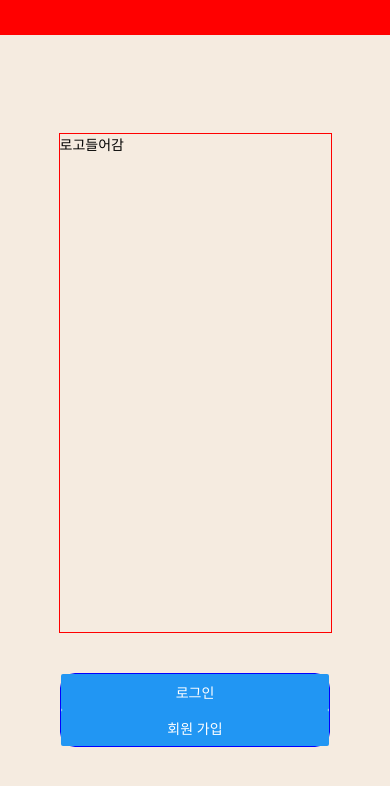
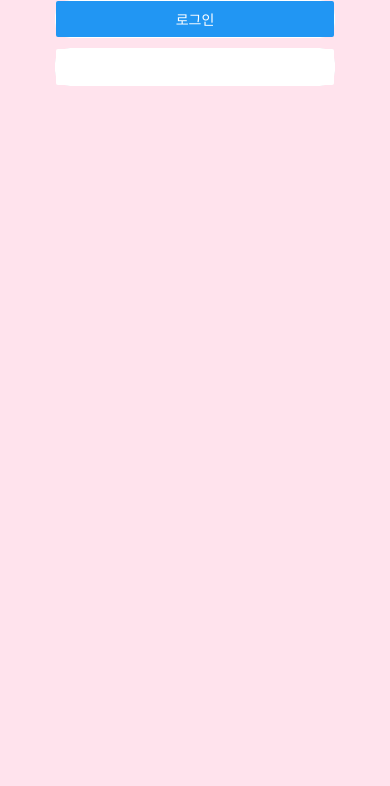
Before and after one commit to AniShorts/front-end, a React Native app in the folder front/: screen /Introduce in a window 390 px wide. Shown: the top 786 px of the page. Built offline with nearby package versions, Linux system fonts and the light colour scheme.

Commit message:
Introduce 페이지 동영상 제외 버전

```diff
--- a/front/page/login/Introduce.tsx
+++ b/front/page/login/Introduce.tsx
@@ -1,57 +1,52 @@
 import React from 'react'
 import { Text, View, StyleSheet, Button } from 'react-native'
+import { SafeAreaView } from 'react-native-safe-area-context'
 import styled from 'styled-components/native'
+import Video from 'react-native-video'
 
-const Introduce = ({navigation}: any) => {
+const Introduce = ({navigation}:any) => {
   return (
-    <>
-    <Test/>
-    <View style={styles.sort}>
-      <Logo>
-        <Text>로고들어감</Text>
-      </Logo>
-    <View style={styles.button}>
-      <Button
-        title='로그인'
-        onPress={()=> navigation.navigate("Login")}
+    <SafeAreaView style={styles.sort}>
+
+      <View style={styles.button}>
+        <Button
+          title='로그인'
+          onPress={() => navigation.navigate("Login")}
         />
-       <Button
-        title='회원 가입'
-        onPress={()=> navigation.navigate("Signup")}
+      </View>
+      <View  style={styles.button}>
+         <Button
+          color={'white'}
+          title='회원가입'
+          onPress={() => navigation.navigate("Signup")}
         />
-    </View>
-        </View>
-    </>
+      </View>
+    </SafeAreaView>
   )
 }
 
-const Test = styled.View`
-  width: 100%;
-  height: 35px;
-  background-color: red;
-`
-
-const Logo = styled.View`
-  width: 70%;
-  height: 500px;
-  border: 1px solid red;
-`
-
 const styles = StyleSheet.create({
   sort: {
-    flex:1,
-    alignItems:"center",
-    justifyContent:"center",
-    backgroundColor:"#F5EBE0"
+    flex: 1,
+    alignItems: 'center',
+    backgroundColor: '#FFE3ED'
   },
   button: {
     backgroundColor: '#BEEBE9',
-    borderColor: 'blue',
+    width: 280,
+    borderRadius: 15,
+    marginBottom: 10,
+    borderColor: 'white',
     borderWidth: 1,
-    borderRadius: 15,
-    width: 270,
-    marginTop: 40
- }
+  }
 });
 
+const Logo = styled.View`
+  width: 280px;
+  height: 500px;
+  border: 1px solid red;
+  margin: 40px 0 60px 0;
+`
+
+
 export default Introduce
```
